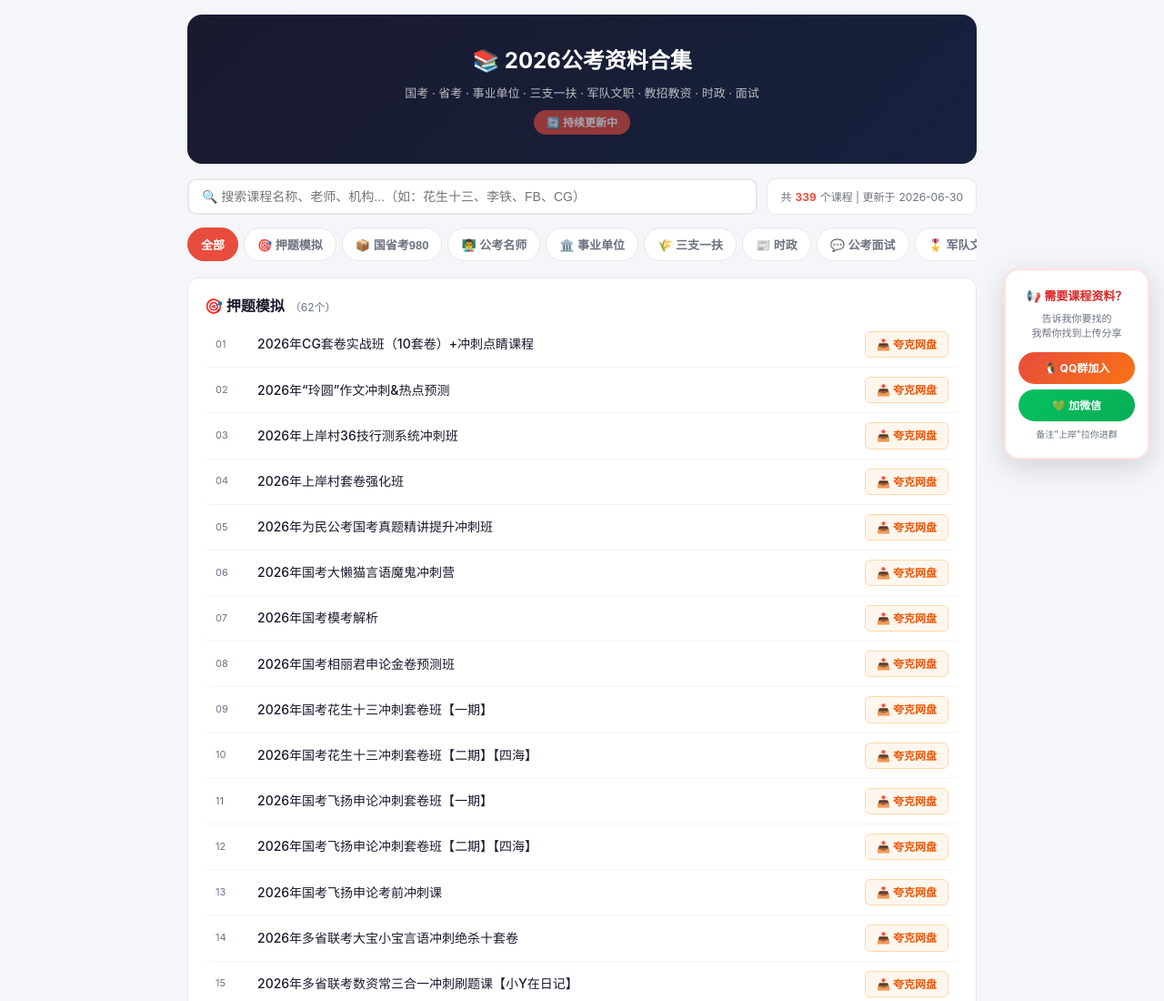
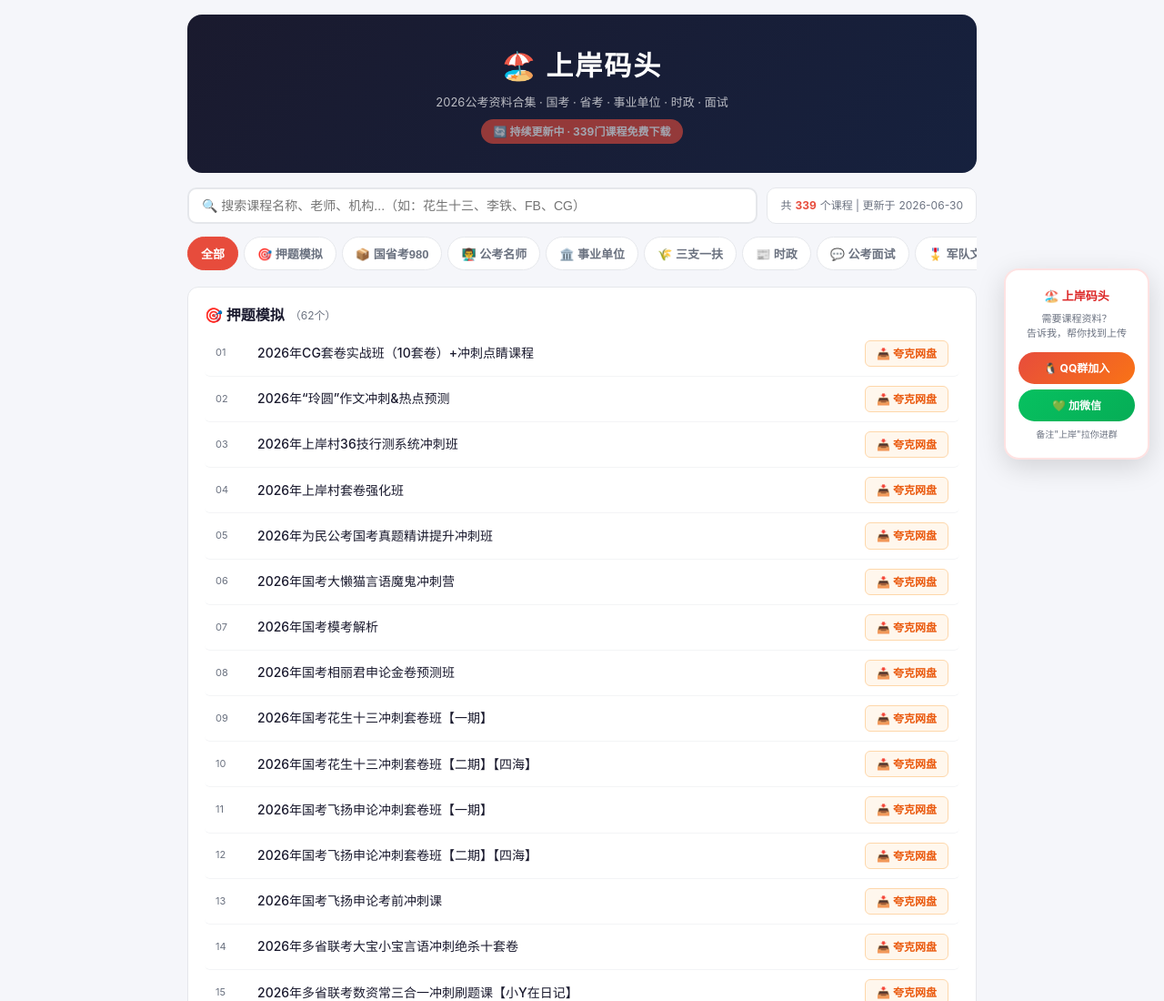
Before and after one commit to yshyz/gongkao, a plain HTML site: page index.html in a window 1280 px wide. Shown: the top 1100 px of the page at 91% size. Drawn offline with Linux system fonts and the light colour scheme.

Commit message:
品牌升级：头部改为「上岸码头」主标题+副标题，侧边栏和底部栏统一品牌名

```diff
--- a/index.html
+++ b/index.html
@@ -3,7 +3,7 @@
 <head>
 <meta charset="UTF-8">
 <meta name="viewport" content="width=device-width, initial-scale=1.0">
-<title>2026公考资料合集 - 持续更新中</title>
+<title>上岸码头 - 2026公考资料合集 · 持续更新中</title>
 <style>
 :root {
   --bg: #f5f6fa;
@@ -21,7 +21,7 @@ body { background:var(--bg); color:var(--text); font-family:-apple-system,"Micro
 
 /* Header */
 .header { background:linear-gradient(135deg,#1a1a2e,#16213e); color:#fff; text-align:center; padding:32px 20px; border-radius:16px; margin-bottom:16px; }
-.header h1 { font-size:24px; margin-bottom:6px; }
+.header h1 { font-size:30px; margin-bottom:6px; letter-spacing:2px; }
 .header .sub { font-size:13px; opacity:0.7; }
 .header .badge { display:inline-block; background:var(--accent); padding:4px 14px; border-radius:20px; font-size:12px; font-weight:700; margin-top:8px; animation:pulse 2s infinite; }
 @keyframes pulse { 0%,100%{opacity:1} 50%{opacity:0.6} }
@@ -100,9 +100,9 @@ body { background:var(--bg); color:var(--text); font-family:-apple-system,"Micro
 <div class="container">
 
 <div class="header">
-  <h1>📚 2026公考资料合集</h1>
-  <p class="sub">国考 · 省考 · 事业单位 · 三支一扶 · 军队文职 · 教招教资 · 时政 · 面试</p>
-  <span class="badge">🔄 持续更新中</span>
+  <h1>🏖️ 上岸码头</h1>
+  <p class="sub">2026公考资料合集 · 国考 · 省考 · 事业单位 · 时政 · 面试</p>
+  <span class="badge">🔄 持续更新中 · 339门课程免费下载</span>
 </div>
 
 <div class="top-bar">
@@ -601,8 +601,8 @@ renderCourses('all');
 
 <!-- 侧边联系栏（桌面端） -->
 <div class="side-contact">
-  <div class="sc-title">📢 需要课程资料？</div>
-  <div class="sc-desc">告诉我你要找的<br>我帮你找到上传分享</div>
+  <div class="sc-title">🏖️ 上岸码头</div>
+  <div class="sc-desc">需要课程资料？<br>告诉我，帮你找到上传</div>
   <a class="sc-btn" id="sideQqBtn" href="#" onclick="var s=document.getElementById('sideQqCopy');if(s.style.display==='block'){s.style.display='none';this.textContent='🐧 QQ群加入'}else{s.style.display='block';this.textContent='🐧 QQ群：563208874'};return false">🐧 QQ群加入</a>
   <div id="sideQqCopy" style="display:none;margin-bottom:6px;cursor:pointer;background:#fef3c7;border-radius:12px;padding:6px;font-size:13px;font-weight:700;color:#d97706;" onclick="navigator.clipboard.writeText('563208874');this.textContent='✅ 已复制！';setTimeout(()=>{this.textContent='563208874（点击复制）'},1500)">563208874（点击复制）</div>
   <a class="sc-btn" id="sideWxBtn" style="background:linear-gradient(135deg,#07c160,#06ad56);" href="#" onclick="var s=document.getElementById('sideWxCopy');if(s.style.display==='block'){s.style.display='none';this.textContent='💚 加微信'}else{s.style.display='block';this.textContent='💚 微信：zhiaplmm'};return false">💚 加微信</a>
@@ -612,7 +612,7 @@ renderCourses('all');
 
 <!-- 底部联系栏（手机端） -->
 <div class="mobile-contact">
-  <span>📢 需要资料？</span>
+  <span>🏖️ 上岸码头</span>
   <a class="sc-btn" id="mbQqBtn" href="#" onclick="var s=document.getElementById('mbQqCopy');if(s.style.display==='block'){s.style.display='none';this.textContent='🐧 QQ群'}else{s.style.display='block';this.textContent='🐧 563208874'};return false">🐧 QQ群</a>
   <a class="sc-btn" id="mbWxBtn" style="background:linear-gradient(135deg,#07c160,#06ad56);" href="#" onclick="var s=document.getElementById('mbWxCopy');if(s.style.display==='block'){s.style.display='none';this.textContent='💚 微信'}else{s.style.display='block';this.textContent='💚 zhiaplmm'};return false">💚 微信</a>
   <div id="mbQqCopy" style="display:none;position:fixed;bottom:60px;left:50%;transform:translateX(-50%);background:#fef3c7;border-radius:20px;padding:8px 16px;font-size:14px;font-weight:700;color:#d97706;cursor:pointer;z-index:1000;box-shadow:0 4px 12px rgba(0,0,0,0.15);" onclick="navigator.clipboard.writeText('563208874');this.textContent='✅ 已复制！';setTimeout(()=>{this.style.display='none'},1500)">563208874（点击复制）</div>
```
